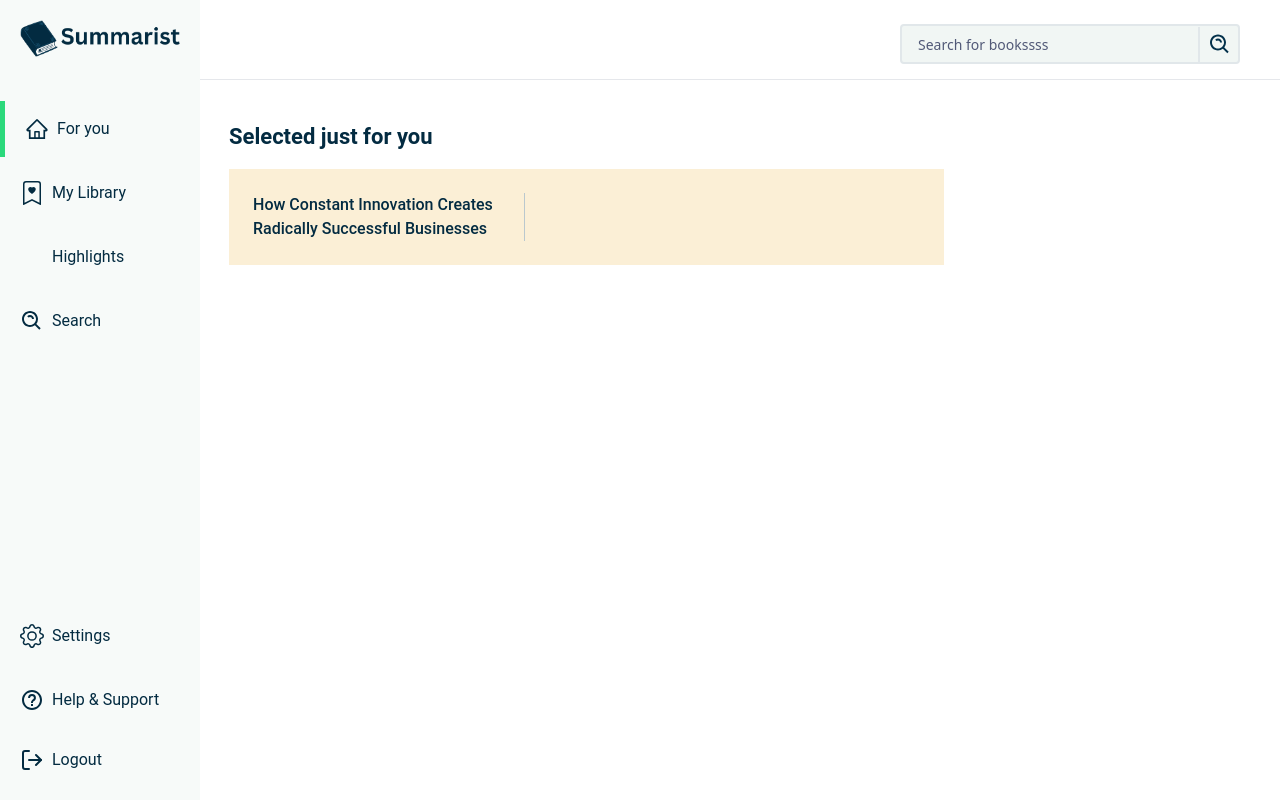
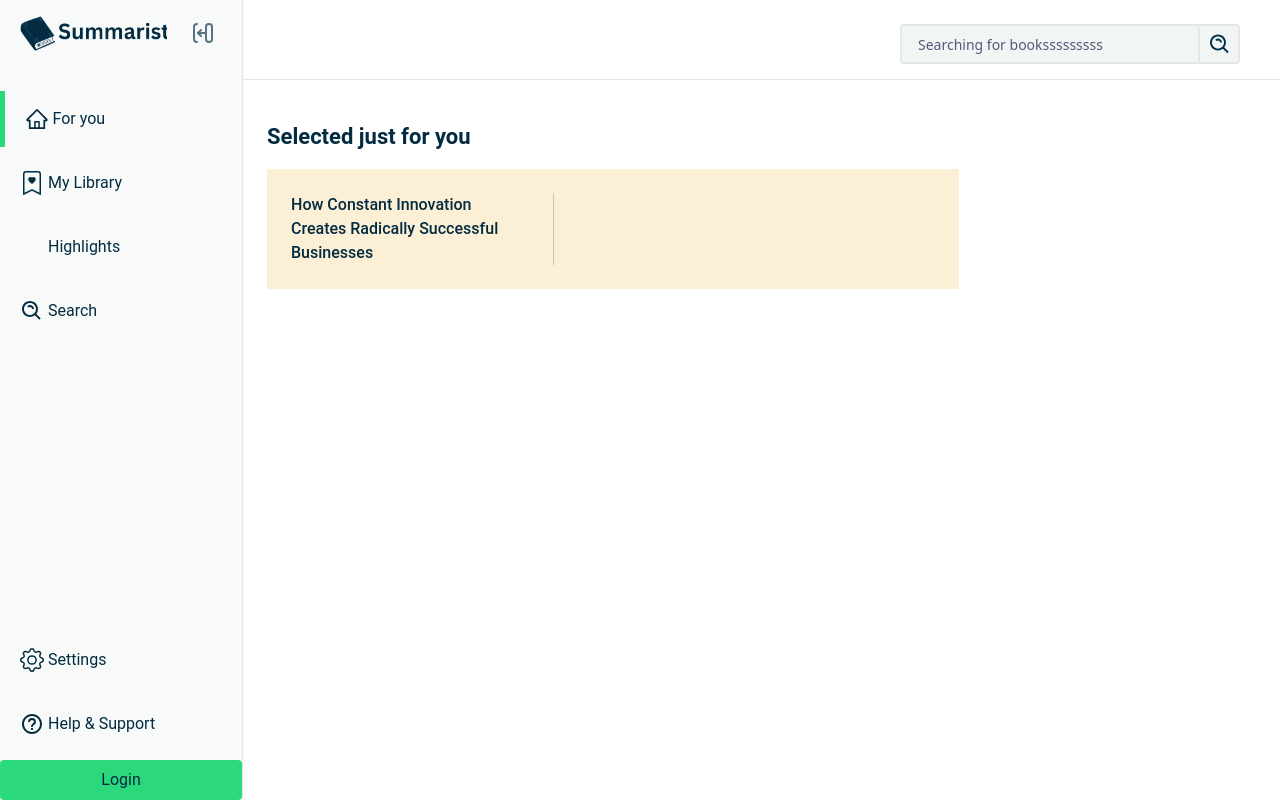
Before and after one commit to MangGlang/Book-Summary-AI-Application, a Next.js app: page /for-you in a window 1280 px wide. Built offline with nearby package versions, Linux system fonts and the light colour scheme; no server answers; some icons are missing.

Commit message:
Desktop: Implemented Recommended/Suggested books & Sticky Sidebar

```diff
--- a/components/Search.jsx
+++ b/components/Search.jsx
@@ -10,7 +10,7 @@ const Search = () => {
             <input
               className="text-sm font-sans font-medium input__field w-[100%] h-10 p-4 border-[#e1e7ea] border-2 bg-[#f1f6f4] rounded text-[#042330] relative outline-none"
               type="text"
-              placeholder="Search for bookssss"
+              placeholder="Searching for booksssssssss"
             />
             {/* comment */}
             {/*  */}
--- a/components/Sidebar.jsx
+++ b/components/Sidebar.jsx
@@ -17,8 +17,21 @@ import { BsGear } from "react-icons/bs";
 import { PiPencilLineFill } from "react-icons/pi";
 import { FiLogOut } from "react-icons/fi";
 import { BiHelpCircle } from "react-icons/bi";
+
+import { TbTransitionLeft } from "react-icons/tb";
+import { TbTransitionRight } from "react-icons/tb";
+
 import Link from "next/link";
 import { useRouter } from "next/router";
+import { useState } from "react";
+import LoginModal from "./modals/LoginModal";
+
+// Instead of passing expanded transition as a prop to sidebar links
+// we can utilize a context to convey the expanded state to all links
+// ** In this case, since we aren't passing it as a prop into another component, there is no need**
+
+// "Context lets components pass information deep down without explicitly passing props"
+// const SidebarContext = createContext()
 
 export default function Sidebar() {
   const dispatch = useDispatch();
@@ -40,15 +53,52 @@ export default function Sidebar() {
     // dispatch(closeLoginModal());
     console.log(user);
   }
-// asdasd
+  // states of sidebar elements
+  const [expanded, setExpanded] = useState(true);
+  const expandedStyling = `ml-1 overflow-hidden truncate transition-all ease-in-out duration-300
+  ${expanded ? "w-[70%] duration-300" : "w-0 duration-0"}`;
+
+  console.log("user email: " + user.email);
+
   return (
     <>
       {/* TODO: Smoother hidden animation to hide sdiebar when md breakpoint is met */}
-      <div className="bg-[#f7faf9] w-100 h-screen hidden md:block relative">
+      <div className="bg-[#f7faf9] w-100 h-screen hidden md:block border-r shadow-sm relative">
         <div className="sidebar__wrapper flex flex-col justify-between h-full">
-          <figure className="m-5">
-            <Image src={logo} alt="logo" width={160} height={40} />
+          <div
+            className={`flex p-4 ${expanded ? "space-x-4" : "items-center"}`}
+          >
+            <figure
+              className={expandedStyling}
+              // <figure
+              //   className={`overflow-hidden transition-all ease-in-out duration-300 ${
+              //     expanded ? "w-full" : "hidden"
+              //   }`}
+            >
+              <Image
+                src={logo}
+                alt="logo"
+                width={150}
+                height={40}
+                className="max-w-none"
+              />
             </figure>
+
+            {/* Make sidebar responsiveness unusable. lazy to create new login button. */}
+            <button
+              onClick={user.email ? () => setExpanded((curr) => !curr) : null}
+              className={`flex-end text-[#032b41] ${
+                !user.email ? "hover:cursor-not-allowed opacity-50" : ""
+              }`}
+              disabled={!user.email}
+            >
+              {expanded ? (
+                <TbTransitionLeft className="w-10 h-6" />
+              ) : (
+                <TbTransitionRight className="w-10 h-6" />
+              )}
+            </button>
+          </div>
 
           <div className="flex flex-col justify-between h-full">
             <div className="mt-6">
@@ -56,30 +106,38 @@ export default function Sidebar() {
                 href="/for-you"
                 className="sidebar__link--wrapper hover:bg-gray-200"
               >
-              <div className={`sidebar__link--line ${router.pathname == "/for-you" ? "active--tab" : ""}`}></div>
+                <div
+                  className={`sidebar__link--line ${
+                    router.pathname == "/for-you" ? "active--tab" : ""
+                  }`}
+                ></div>
                 <div className="ml-5 sidebar__icon--wrapper">
                   <AiOutlineHome className="sidebar__icon" />
-                <div className="ml-2">For you</div>
+                  <div className={expandedStyling}>For you</div>
                 </div>
               </Link>
               <Link
                 className="sidebar__link--wrapper hover:bg-gray-200"
                 href="/library"
               >
-              <div className={`sidebar__link--line ${router.pathname == "/library" ? "active--tab" : ""}`}></div>
+                <div
+                  className={`sidebar__link--line ${
+                    router.pathname == "/library" ? "active--tab" : ""
+                  }`}
+                ></div>
                 <div className="ml-5 sidebar__icon--wrapper">
                   <BsBookmarkHeart className="sidebar__icon" />
-                <div className="ml-2">My Library</div>
+                  <div className={expandedStyling}>My Library</div>
                 </div>
               </Link>
               {/* add highlights and search icons */}
               <div className="ml-5 sidebar__link--wrapper hover:cursor-not-allowed">
                 <PiPencilLineFill className="sidebar__icon" />
-              <div className="ml-2">Highlights</div>
+                <div className={expandedStyling}>Highlights</div>
               </div>
               <div className="ml-5 sidebar__link--wrapper hover:cursor-not-allowed">
                 <BiSearchAlt className="sidebar__icon" />
-              <div className="ml-2">Search</div>
+                <div className={expandedStyling}>Search</div>
               </div>
             </div>
             <div className="sidebar__bottom bottom-2">
@@ -88,30 +146,46 @@ export default function Sidebar() {
                 className="sidebar__link--wrapper group hover:bg-gray-200"
                 href="/settings"
               >
-              <div className={`sidebar__link--line ${router.pathname == "/settings" ? "active--tab" : ""}`}></div>
+                <div
+                  className={`sidebar__link--line ${
+                    router.pathname == "/settings" ? "active--tab" : ""
+                  }`}
+                ></div>
                 <div className="ml-5 sidebar__icon--wrapper">
                   <BsGear className="sidebar__icon" />
-                <div className="ml-2">Settings</div>
+                  <div className={expandedStyling}>Settings</div>
                 </div>
               </Link>
 
               <div className="ml-5 sidebar__link--wrapper hover:cursor-not-allowed">
                 <BiHelpCircle className="sidebar__icon" />
-              <div className="ml-2">Help & Support</div>
+                <div className={expandedStyling}>Help & Support</div>
               </div>
 
-            {/* TODO: Create ternary operator to decide whether user can login/logout and display modal */}
-            {/* onClick={() => dispatch(openLoginModal())} */}
+              {user && (
                 <div
+                  // onClick={() => dispatch(openLoginModal())}
                   onClick={handleSignOut}
-              className="sidebar__link--wrapper group hover:bg-gray-200 w-[100%] hover:cursor-pointer"
+                  // onClick={openLoginModal}
+
+                  className=" hover:bg-gray-200 hover:cursor-pointer"
                 >
-              <button className="ml-5 sidebar__link--wrapper">
+                  {!user.email ? (
+                    <LoginModal className="flex grow" />
+                  ) : (
+                    <button className="ml-5 sidebar__logout--wrapper text-left">
                       <FiLogOut className="sidebar__icon" />
-                {/* <div className="ml-2">Logout</div> */}
-                <div className="ml-2">Logout</div>
+                      <div className={expandedStyling}>
+                        {!user.email ? (
+                          <LoginModal className="" />
+                        ) : (
+                          <div>Logout</div>
+                        )}
+                      </div>
                     </button>
+                  )}
                 </div>
+              )}
             </div>
           </div>
         </div>
--- a/styles/globals.css
+++ b/styles/globals.css
@@ -782,6 +782,12 @@ button:disabled {
 }
 
 /* For You Page */
+.sidebar__wrapper {
+  display: flex;
+  justify-content: center;
+  transition: all 300ms ease;
+}
+
 .sidebar__link--wrapper {
   height: 56px;
   margin-bottom: 8px;
@@ -798,6 +804,18 @@ button:disabled {
 .sidebar__icon--wrapper {
   display: flex;
   align-items: center;
+  width: 100%;
+}
+
+.sidebar__logout--wrapper {
+  display: flex;
+  align-items: center;
+  color: #032b41;
+  display: flex;
+  align-items: center;
+  height: 56px;
+  width: 100%;
+  margin-bottom: 8px;
 }
 
 .active--tab {
```
Lines whose indentation alone changed are shown as unchanged.
